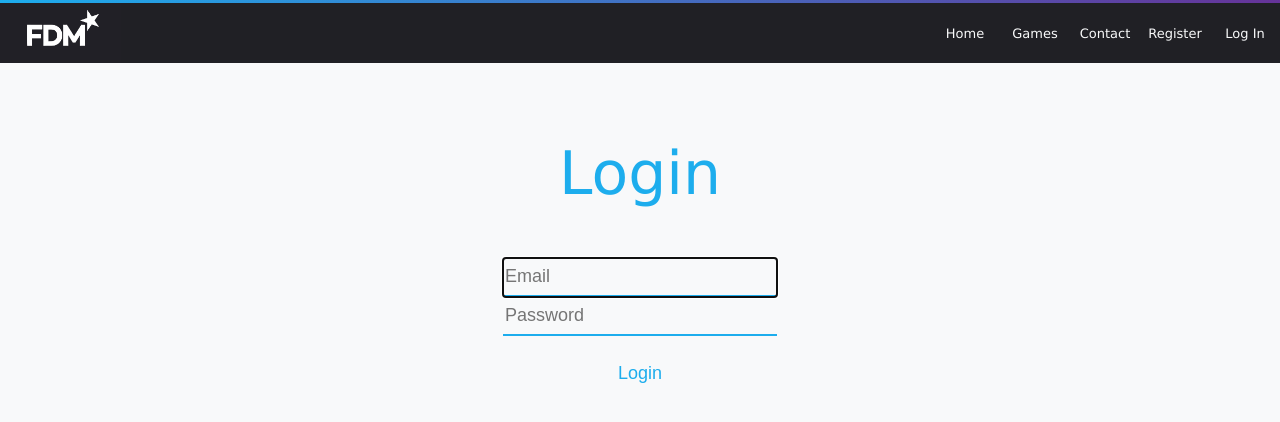
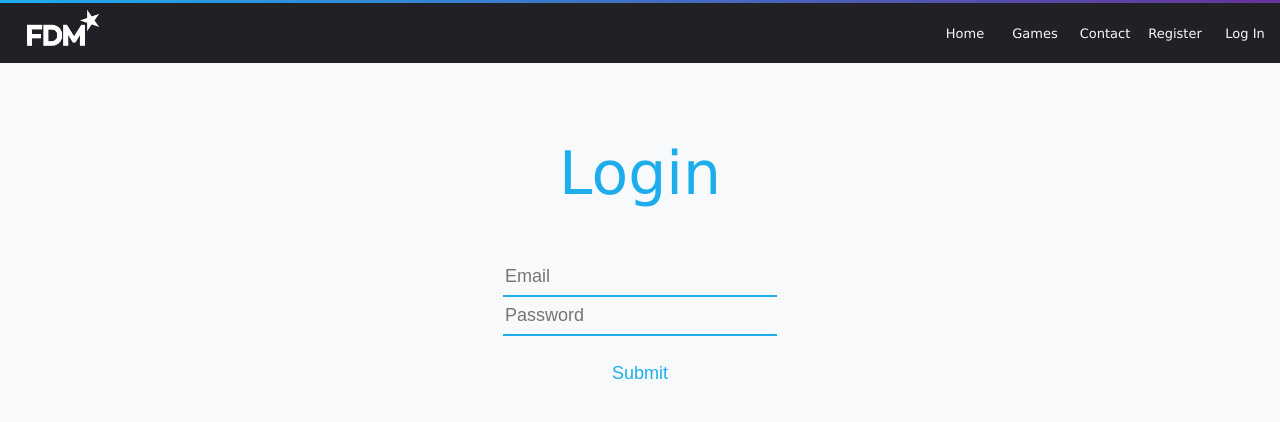
Before and after one commit to Newcastle-University-CSC2033-Group04/FDM, a Flask app: page /login in a window 1280 px wide. Shown: the top 422 px of the page. Run offline with Flask 2, Linux system fonts and the light colour scheme; parts of the project's set-up code (start-up, migrations or seed data) failed here and were passed over.

Commit message:
Got the Submit button working in Log in

```diff
--- a/Templates/login.html
+++ b/Templates/login.html
@@ -7,21 +7,22 @@
     <p class="title">Login</p>
     <form method="POST" action="/login">
         <div class="field">
+            {{ form.csrf_token() }}
             <div class="control">
-                <input class="input is-large" type="email" name="email" placeholder="Email" autofocus="">
+                {{ form.email(class="input", placeholder="Email") }}
 
             </div>
         </div>
 
         <div class="field">
             <div class="control">
-                <input class="input is-large" type="password" name="password" placeholder="Password">
+                {{ form.password(class="input", placeholder="Password") }}
 
             </div>
         </div>
 
         <div class="field">
-            <button class="button is-block is-info is-large is-fullwidth">Login</button>
+            {{ form.submit(class="button is-info is-centered") }}
         </div>
 
     </form>
--- a/user/forms.py
+++ b/user/forms.py
@@ -1,7 +1,23 @@
 import re
 from flask_wtf import FlaskForm
 from wtforms import StringField, SubmitField, PasswordField
-from wtforms.validators import DataRequired, Email, Length, EqualTo, ValidationError
+from wtforms.validators import Email, Length, EqualTo, ValidationError, DataRequired
+
+
+class RegisterForm(FlaskForm):
+    email = StringField()
+    username = StringField()
+    password = PasswordField()
+    confirm_password = PasswordField()
+    firstname = StringField()
+    lastname = StringField()
+    submit = SubmitField()
+
+
+class LoginForm(FlaskForm):
+    email = StringField(validators=[DataRequired(), Email()])
+    password = PasswordField(validators=[DataRequired()])
+    submit = SubmitField()
 
 
 # Function used to exclude certain characters from user inputs
--- a/user/views.py
+++ b/user/views.py
@@ -1,5 +1,6 @@
 from flask import Blueprint, render_template, request
-from user.forms import RegisterForm
+from user.forms import RegisterForm, LoginForm
+from app import home
 
 users_blueprint = Blueprint('users', __name__, template_folder='Templates')
 
@@ -19,9 +20,16 @@ def register():
     return render_template('register.html', form=form)
 
 
-@users_blueprint.route('/login')
+@users_blueprint.route('/login', methods=['GET', 'POST'])
 def login():
-    return render_template('login.html')
+    form = LoginForm()
+
+    if form.validate_on_submit():
+        email = request.form.get('email')
+        print(email)
+        return home()
+
+    return render_template('login.html', form=form)
 
 # TODO: previous code that was here, not sure what it does, but the above code works
 
```
